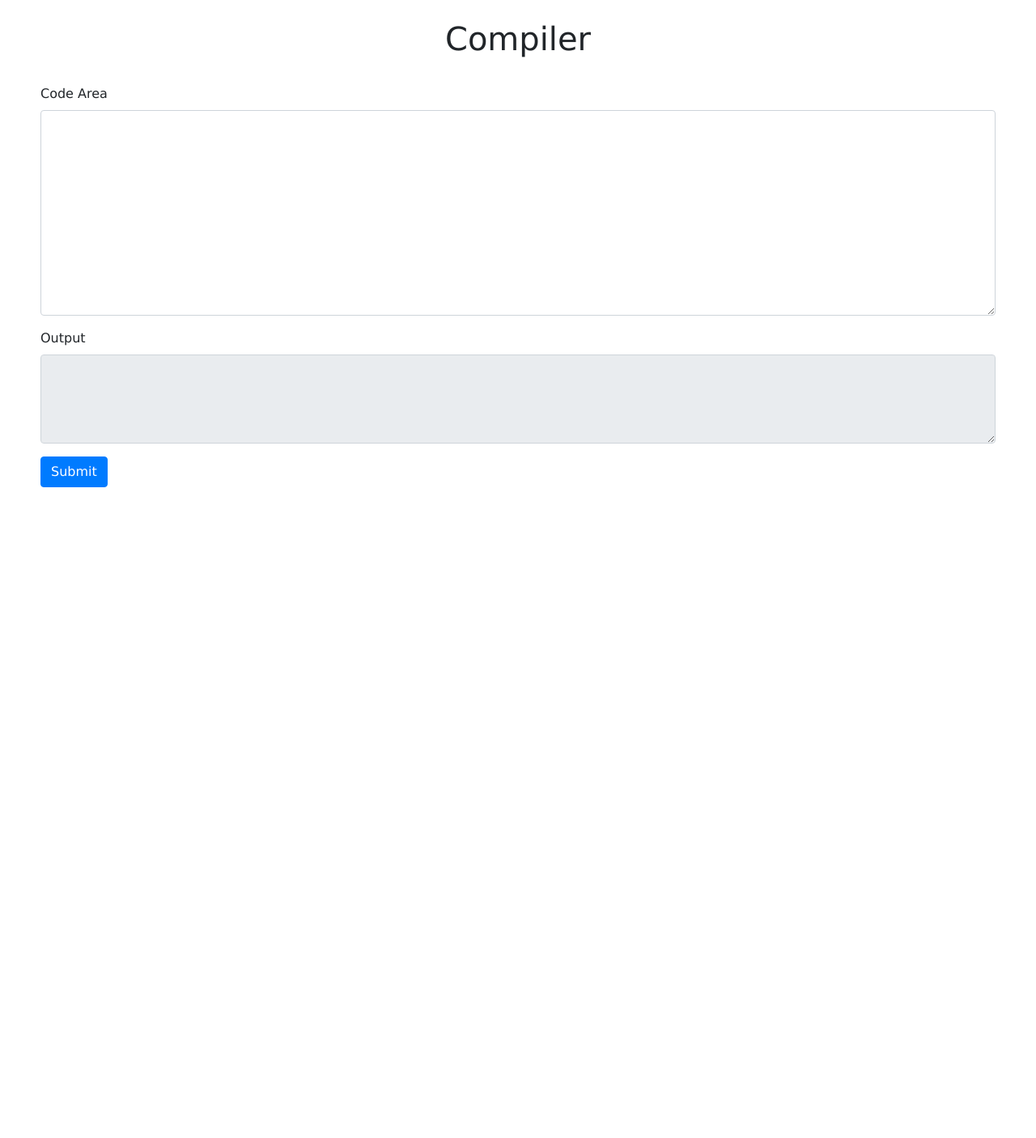
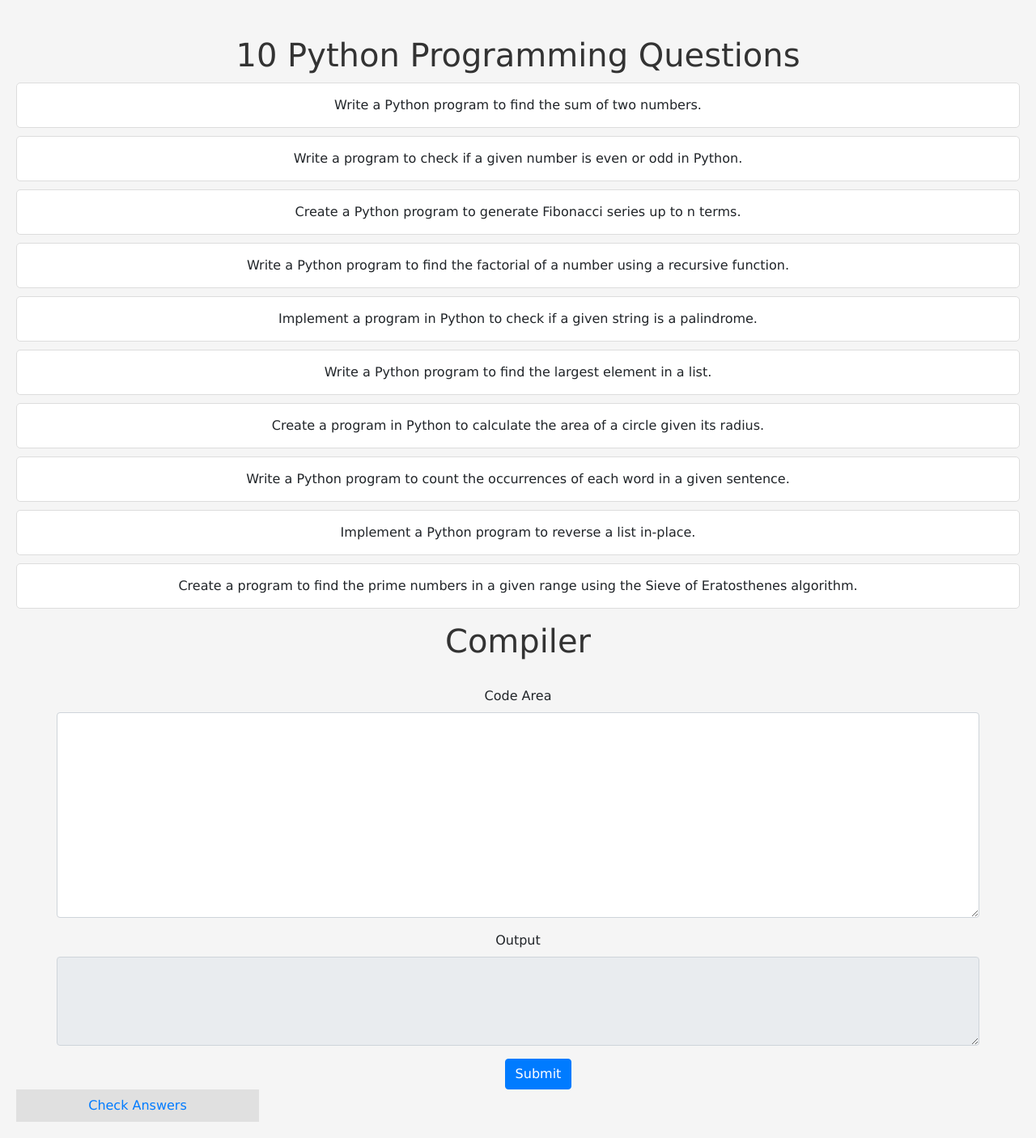
Before and after one commit to Nandukallur/Personalized-E-Learning, a Django app: page /Compiler/index/ in a window 1280 px wide. Shown: the whole page at 81% size. Before the commit the page ends 602 px from the top, so only its background shows below. Run offline with Django 4.2, Linux system fonts and the light colour scheme; some libraries are stand-ins or nearby versions.

Commit message:
Update index.html

```diff
--- a/Compiler/templates/index.html
+++ b/Compiler/templates/index.html
@@ -6,16 +6,99 @@
     <meta name="viewport" content="width=device-width, initial-scale=1, shrink-to-fit=no">
 
     <!-- Bootstrap CSS -->
-    <link rel="stylesheet" href="https://maxcdn.bootstrapcdn.com/bootstrap/4.0.0/css/bootstrap.min.css" integrity="sha384-Gn5384xqQ1aoWXA+058RXPxPg6fy4IWvTNh0E263XmFcJlSAwiGgFAW/dAiS6JXm" crossorigin="anonymous">
+    <link href="https://cdn.jsdelivr.net/npm/bootstrap@5.0.2/dist/css/bootstrap.min.css" rel="stylesheet" integrity="sha384-EVSTQN3/azprG1Anm3QDgpJLIm9Nao0Yz1ztcQTwFspd3yD65VohhpuuCOmLASjC" crossorigin="anonymous">
 
-    <script src="https://code.jquery.com/jquery-3.2.1.slim.min.js" integrity="sha384-KJ3o2DKtIkvYIK3UENzmM7KCkRr/rE9/Qpg6aAZGJwFDMVNA/GpGFF93hXpG5KkN" crossorigin="anonymous"></script>
-    <script src="https://cdnjs.cloudflare.com/ajax/libs/popper.js/1.12.9/umd/popper.min.js" integrity="sha384-ApNbgh9B+Y1QKtv3Rn7W3mgPxhU9K/ScQsAP7hUibX39j7fakFPskvXusvfa0b4Q" crossorigin="anonymous"></script>
-    <script src="https://maxcdn.bootstrapcdn.com/bootstrap/4.0.0/js/bootstrap.min.js" integrity="sha384-JZR6Spejh4U02d8jOt6vLEHfe/JQGiRRSQQxSfFWpi1MquVdAyjUar5+76PVCmYl" crossorigin="anonymous"></script>
+    <link rel="stylesheet" href="https://cdn.jsdelivr.net/npm/bootstrap@4.6.2/dist/css/bootstrap.min.css">
+    <script src="https://cdn.jsdelivr.net/npm/jquery@3.7.1/dist/jquery.slim.min.js"></script>
+    <script src="https://cdn.jsdelivr.net/npm/popper.js@1.16.1/dist/umd/popper.min.js"></script>
+    <script src="https://cdn.jsdelivr.net/npm/bootstrap@4.6.2/dist/js/bootstrap.bundle.min.js"></script>
+
+    <title>PyCompiler</title>
+    <style>
+    body {
+      font-family: 'Arial', sans-serif;
+      margin: 20px;
+      background-color: #f5f5f5;
+      text-align: center;
+  }
+
+  h1 {
+      color: #333;
+  }
+
+  ol {
+      list-style-type: none;
+      padding: 0;
+  }
+
+  li {
+      background-color: #fff;
+      border: 1px solid #ddd;
+      margin: 10px 0;
+      padding: 15px;
+      border-radius: 5px;
+  }
+
+  code {
+      background-color: #f8f8f8;
+      padding: 3px;
+      border: 1px solid #ddd;
+      border-radius: 3px;
+  }
+
+  .vstack > div {
+      text-align: center;
+      background-color: #e0e0e0; /* Light gray background color */
+      border-radius: 0px; /* Rounded corners for a better appearance */
+      padding: 10px; /* Adjusted padding for spacing inside the items */
+      margin-bottom: 5px; /* Reduced margin between items for spacing */
+      transition: background-color 0.3s ease; /* Smooth transition for background color change */
+      max-width: 300px; /* Reduced maximum width for each item */
+      overflow: hidden; /* Hide overflowing content */
+      text-overflow: ellipsis; /* Show ellipsis for overflow text */
+      white-space: nowrap; /* Prevent text from wrapping */
+  }
+
+  .vstack > div:hover {
+      background-color: #33cbd6; /* Darker gray background color on hover */
+  }
+
+  .questions {
+      margin-top: -10px;
+  }
 
 
-    <title>PyCompiler</title>
+    </style>
   </head>
   <body style="font-family:Verdana;"><br>
+
+    <div class="qustions">
+    <h1>10 Python Programming Questions</h1>
+
+    <ol>
+        <li>Write a Python program to find the sum of two numbers.</li>
+
+        <li>Write a program to check if a given number is even or odd in Python.</li>
+
+        <li>Create a Python program to generate Fibonacci series up to n terms.</li>
+
+        <li>Write a Python program to find the factorial of a number using a recursive function.</li>
+
+        <li>Implement a program in Python to check if a given string is a palindrome.</li>
+
+        <li>Write a Python program to find the largest element in a list.</li>
+
+        <li>Create a program in Python to calculate the area of a circle given its radius.</li>
+
+        <li>Write a Python program to count the occurrences of each word in a given sentence.</li>
+
+        <li>Implement a Python program to reverse a list in-place.</li>
+
+        <li>Create a program to find the prime numbers in a given range using the Sieve of Eratosthenes algorithm.</li>
+    </ol>
+  </div>
+
+  <div>
     <h1 style="text-align:center;">Compiler</h1><br>
 
     <form action="runcode/" method="post">
@@ -32,7 +115,11 @@
 
   <button type="submit" class="btn btn-primary" style="margin-left:50px;">Submit</button>
 </form>
+</div>
 
+<div class="vstack gap-3">
+            <div class="p-2"><a href="{% url 'codinganswers' %}">Check Answers</a></div>
+          </div>
 
   </body>
 </html>
```
